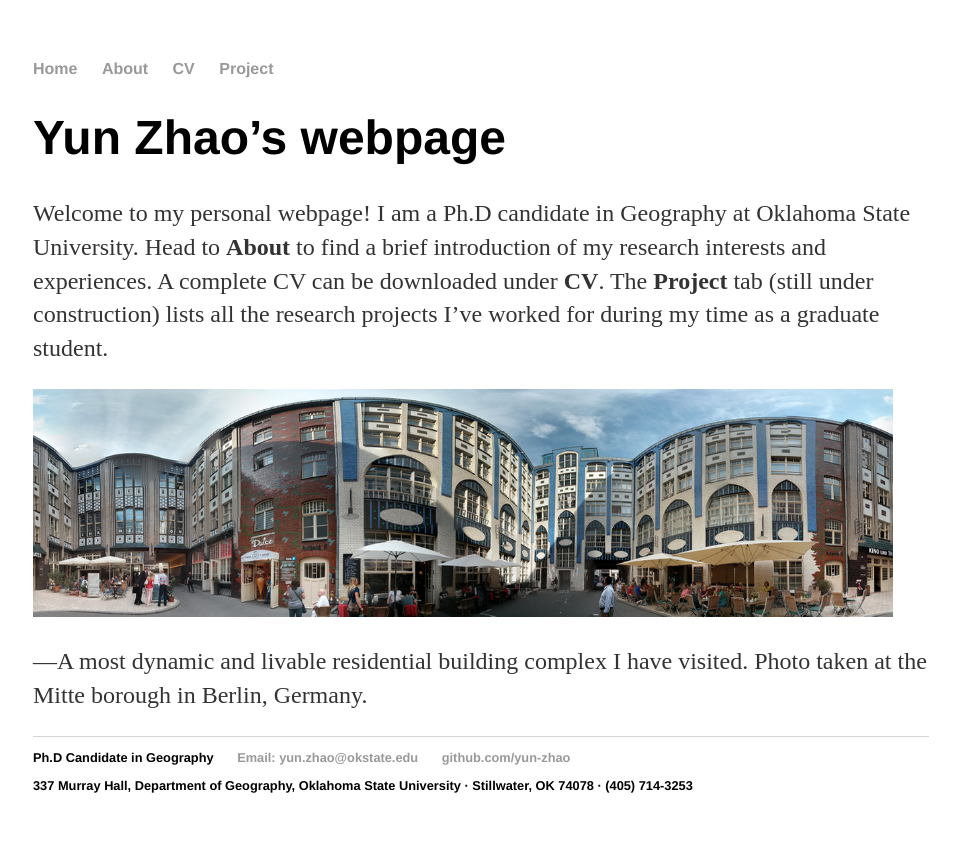
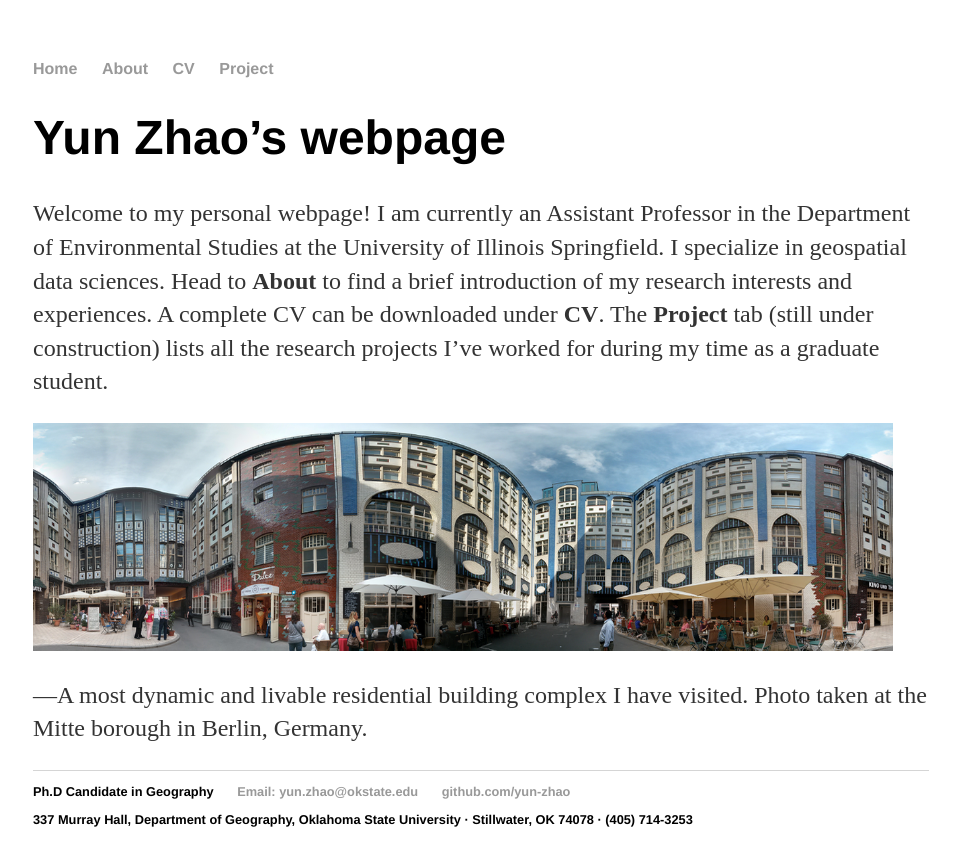
Before and after one commit to yun-zhao/yun-zhao.github.io, a Jekyll site: the page built from index.html, in a window 1280 px wide. Shown: the top 866 px of the page, without its empty margins (159-1117 px from the left). Built offline with Jekyll 4.4.1, drawn with Linux system fonts in a browser that asks for light colours.

```diff
--- a/index.html
+++ b/index.html
@@ -4,7 +4,7 @@
 ---
 <div class="blurb">
 	<h1>Yun Zhao’s webpage</h1>
-	<p>Welcome to my personal webpage! I am a Ph.D candidate in Geography at Oklahoma State University. Head to  <strong>About</strong> to find a brief introduction of my research interests and experiences. A complete CV can be downloaded under <strong>CV</strong>. The <strong>Project</strong> tab (still under construction) lists all the research projects I’ve worked for during my time as a graduate student. </p>
+	<p>Welcome to my personal webpage! I am currently an Assistant Professor in the Department of Environmental Studies at the University of Illinois Springfield.  I specialize in geospatial data sciences.  Head to  <strong>About</strong> to find a brief introduction of my research interests and experiences. A complete CV can be downloaded under <strong>CV</strong>. The <strong>Project</strong> tab (still under construction) lists all the research projects I’ve worked for during my time as a graduate student. </p>
 </div>
 <!-- <em>A Touch of Evil</em> Don't trust me. <a href="/about">Read more about my life...</a>-->
 <img src=compactcity.png alt=“compact city in Berlin, Germany” style="width:860px;height:228px;">
```
